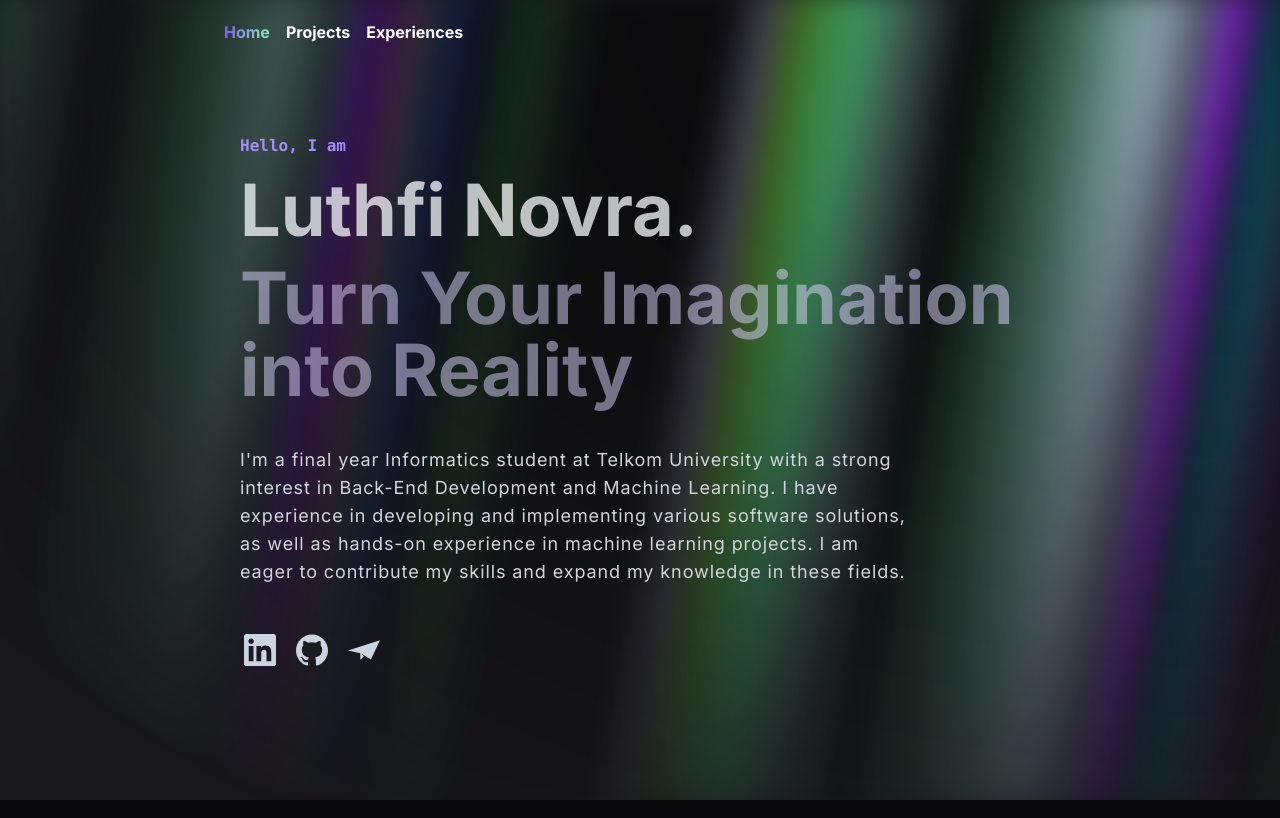
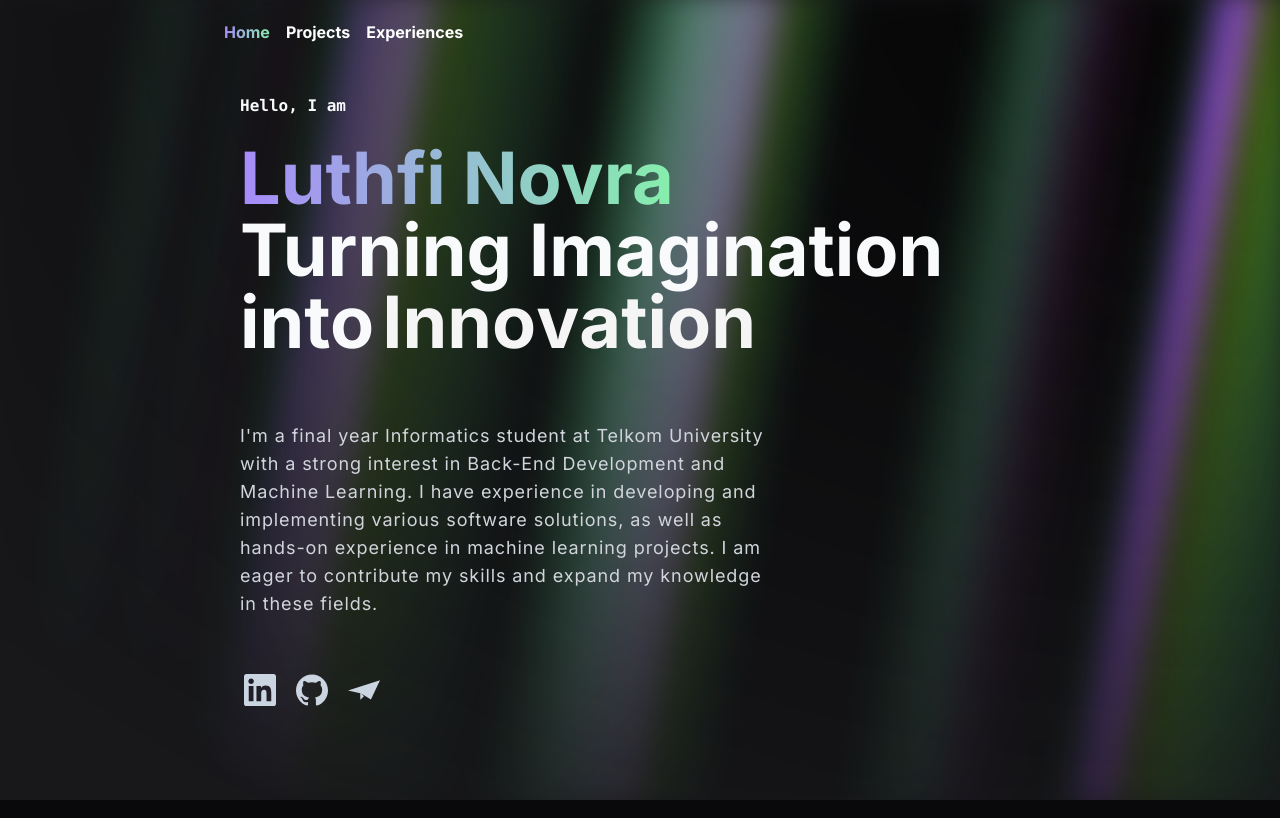
Before and after one commit to luthfinovra/web-portofolio, a Next.js app: page / in a window 1280 px wide. Built offline with nearby package versions, Linux system fonts and the light colour scheme.

Commit message:
Fix Styling

```diff
--- a/app/(home)/components/HeroSection.tsx
+++ b/app/(home)/components/HeroSection.tsx
@@ -23,7 +23,7 @@ export default function HeroSection() {
     return (
         <div
             className="h-full flex flex-col justify-center
-        px-12 2xl:px-72 xl:px-56 lg:px-32  md:px-28 sm:px-8 py-16 sm:py-28 "
+        px-12 2xl:px-72 xl:px-56 lg:px-32  md:px-28 sm:px-8 py-16 sm:py-28 gap-2"
         >
             <motion.span
                 initial={{ y: 10, opacity: 0 }}
@@ -33,7 +33,7 @@ export default function HeroSection() {
                     duration: 0.5,
                     ease: "easeInOut",
                 }}
-                className="text-violet-400 font-mono font-bold"
+                className="text-slate-50 font-mono font-bold"
             >
                 Hello, I am
             </motion.span>
@@ -45,9 +45,9 @@ export default function HeroSection() {
                     duration: 0.5,
                     ease: "easeInOut",
                 }}
-                className="text-slate-50 text-opacity-75 font-bold text-3xl lg:text-7xl sm:text-5xl md:text-6xl mt-4"
+                className="text-slate-50 font-bold text-3xl lg:text-7xl sm:text-5xl md:text-6xl mt-4"
             >
-                Luthfi Novra.
+                <span className='gradient-text'>Luthfi Novra</span>
             </motion.h1>
             <motion.h2
                 initial={{ y: 10, opacity: 0 }}
@@ -57,10 +57,9 @@ export default function HeroSection() {
                     duration: 0.6,
                     ease: "easeInOut",
                 }}
-                className="text-violet-200 text-opacity-50 font-bold text-3xl lg:text-7xl sm:text-5xl md:text-6xl mt-4"
+                className="text-slate-50 font-bold text-3xl lg:text-7xl sm:text-5xl md:text-6xl -mt-2"
             >
-                Turn Your Imagination into Reality
-                {/* <span className='text-violet-300'><FlipWords words={words} /></span> */}
+                Turning Imagination<br />into<span><FlipWords words={words} /></span>
             </motion.h2>
 
             <motion.h3
@@ -71,7 +70,7 @@ export default function HeroSection() {
                     duration: 0.8,
                     ease: "easeInOut",
                 }}
-                className="text-gray-300 text-sm md:text-lg sm:text-md mt-10 tracking-wider w-5/6"
+                className="text-gray-300 text-sm md:text-lg sm:text-md mt-14 tracking-wider w-4/6"
             >
                 I&apos;m a final year Informatics student at Telkom University with a strong interest in
                 Back-End Development and Machine Learning.
--- a/app/globals.css
+++ b/app/globals.css
@@ -77,5 +77,5 @@
 }
 
 .gradient-text {
-  @apply bg-clip-text text-transparent bg-gradient-to-r from-violet-500 to-green-300;
+  @apply bg-clip-text text-transparent bg-gradient-to-r from-violet-400 to-green-300;
 }
--- a/tailwind.config.ts
+++ b/tailwind.config.ts
@@ -90,7 +90,7 @@ const config = {
       animation: {
         "accordion-down": "accordion-down 0.2s ease-out",
         "accordion-up": "accordion-up 0.2s ease-out",
-        aurora: "aurora 120s linear infinite",
+        aurora: "aurora 60s linear infinite",
       },
     },
   },
```
